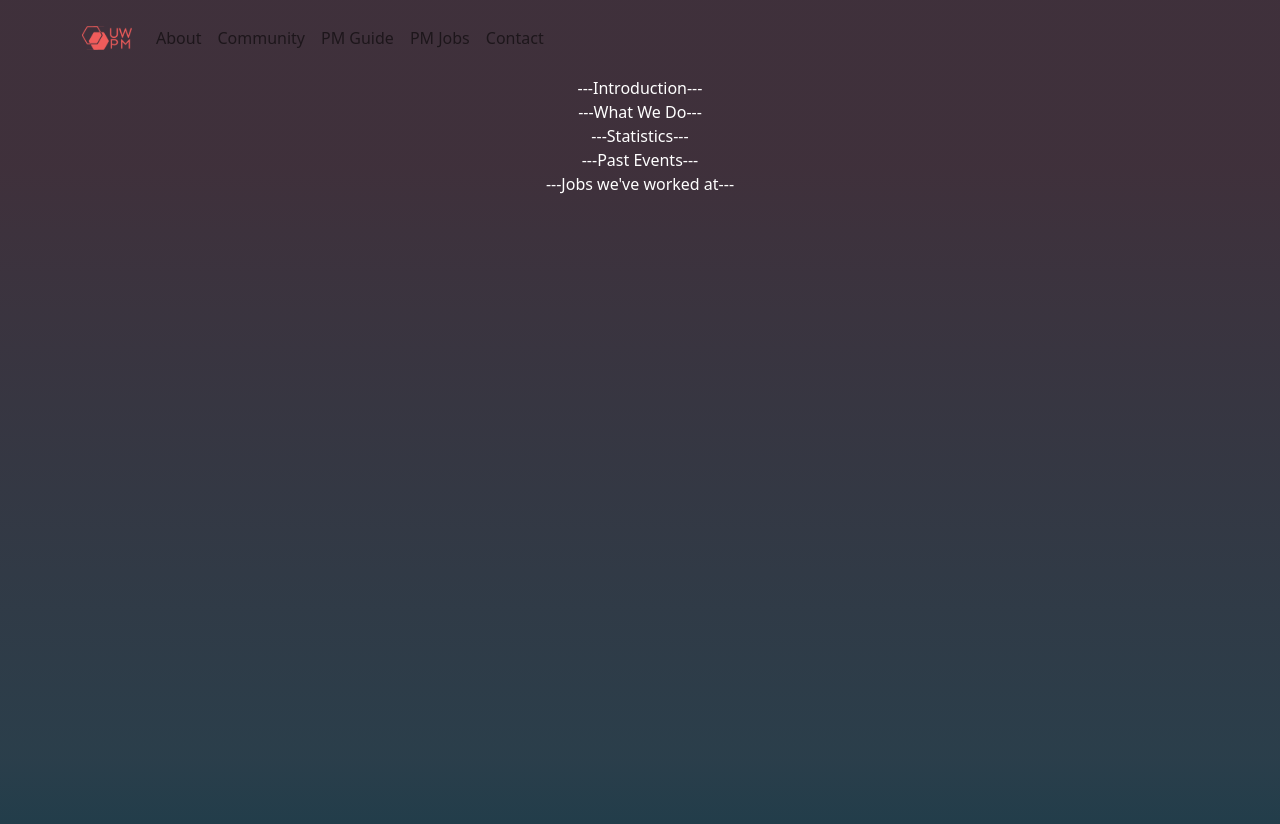
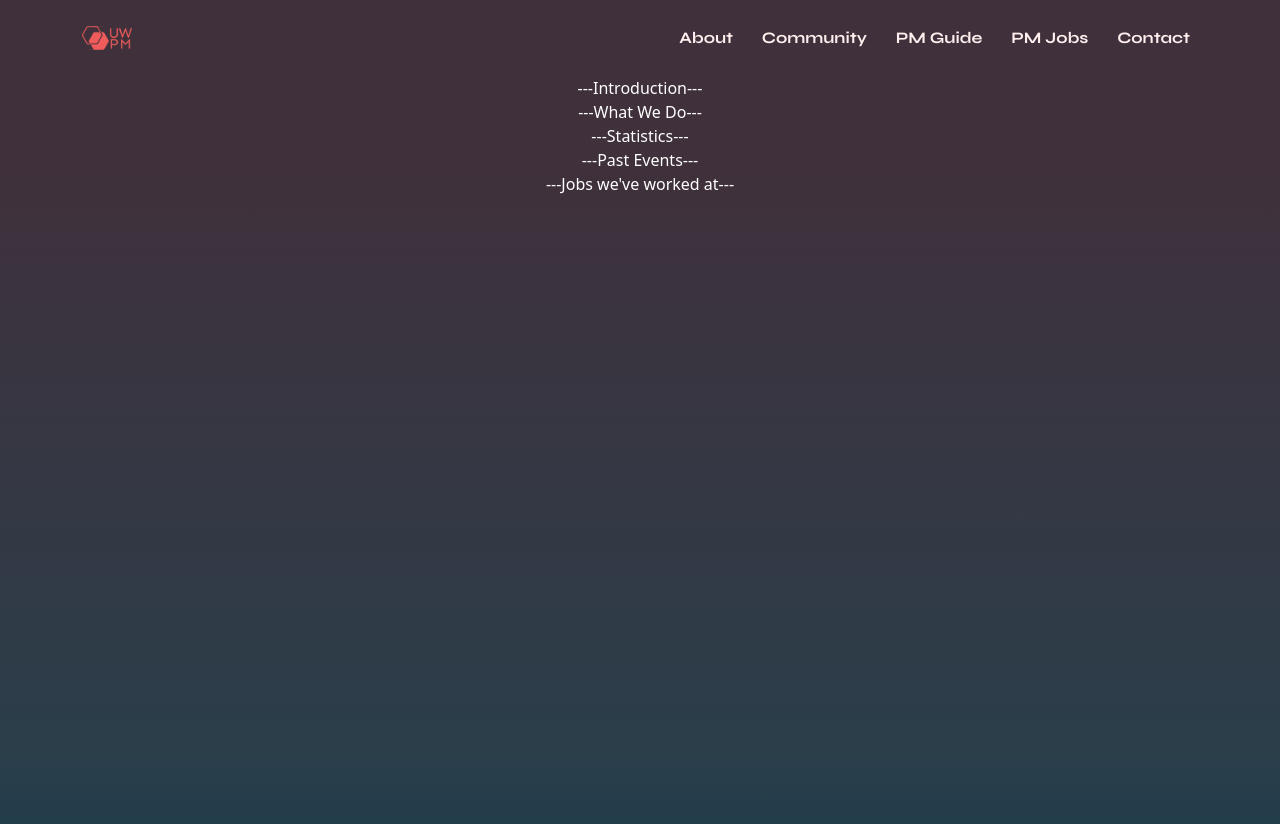
Before and after one commit to UWPM/website-v3.0, a React (Create React App) app in the folder website-v3.0/: page / in a window 1280 px wide. Shown: the top 824 px of the page. Built offline with nearby package versions, Linux system fonts and the light colour scheme.

Commit message:
added syne font and link styling

```diff
--- a/website-v3.0/public/index.html
+++ b/website-v3.0/public/index.html
@@ -24,6 +24,9 @@
       work correctly both with client-side routing and a non-root public URL.
       Learn how to configure a non-root public URL by running `npm run build`.
     -->
+    <link rel="preconnect" href="https://fonts.googleapis.com">
+    <link rel="preconnect" href="https://fonts.gstatic.com" crossorigin>
+    <link href="https://fonts.googleapis.com/css2?family=Syne:wght@700&display=swap" rel="stylesheet">
     <title>React App</title>
   </head>
   <body>
--- a/website-v3.0/src/App.css
+++ b/website-v3.0/src/App.css
@@ -10,8 +10,22 @@ h1 {
   font-size: 48px;
 }
 
+/* THIS IS WHERE THE NAV BAR STYLES CAN GO */
+
+.nav-link {
+  font-family: 'Syne';
+  font-weight: 720;
+  font-size: 24px;
+  color: #FFEEED !important;
+  margin-left: 1vw;
+}
+
 .logo {
   width: 50px;
   height: 50px;
 }
-/* THIS IS WHERE THE NAV BAR STYLES CAN GO */
+
+.nav-right {
+  margin-left: auto;
+  margin-right: 0;
+}
--- a/website-v3.0/src/App.js
+++ b/website-v3.0/src/App.js
@@ -18,7 +18,7 @@ function App() {
     <div className={`App w-100`}>
 
       {/* Default bootstrap react navbar */}
-      <Navbar className="navbar" expand="lg">
+      <Navbar expand="lg">
       <Container>
         <Navbar.Brand href="#home"><img
                   src={logo}
@@ -27,7 +27,7 @@ function App() {
                 /></Navbar.Brand>
         <Navbar.Toggle aria-controls="basic-navbar-nav" />
         <Navbar.Collapse id="basic-navbar-nav">
-          <Nav className="me-auto">
+          <Nav className="ml-auto nav-right">
             <Nav.Link href="#about">About</Nav.Link>
             <Nav.Link href="#community">Community</Nav.Link>
             <Nav.Link href="#pm-guide">PM Guide</Nav.Link>
```
